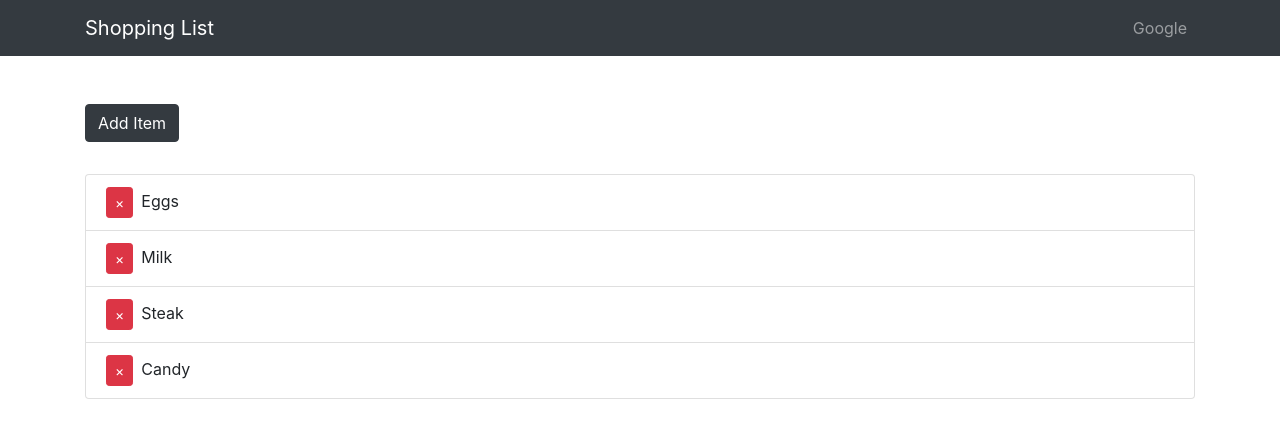
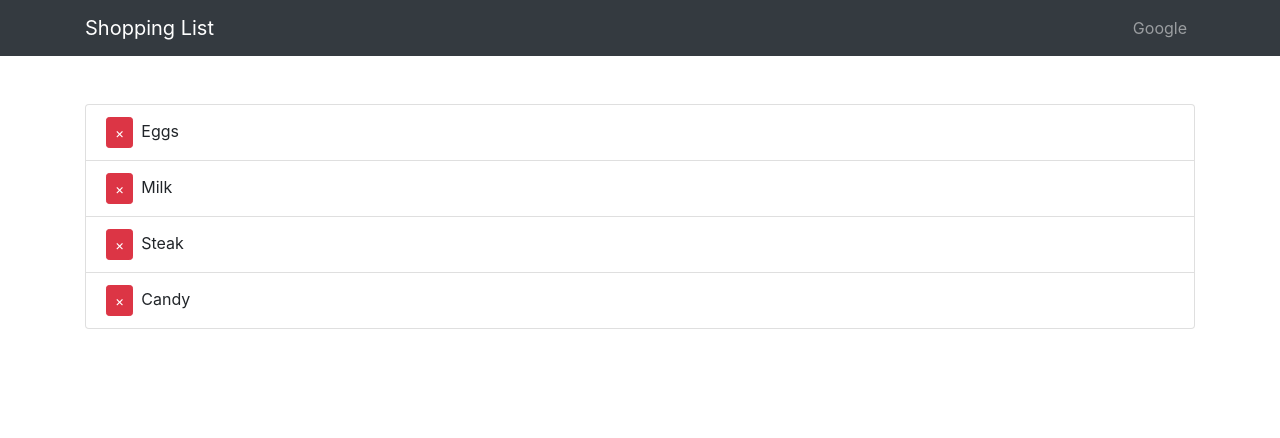
Before and after one commit to jonmckay/MERN-Stack-Repository, a React (Create React App) app in the folder mern_shopping_list/client/: page / in a window 1280 px wide. Shown: the top 438 px of the page. Built offline with nearby package versions, Linux system fonts and the light colour scheme.

Commit message:
Change shopping list app to call delete item from reducer

```diff
--- a/mern_shopping_list/client/package.json
+++ b/mern_shopping_list/client/package.json
@@ -8,8 +8,8 @@
     "react-dom": "^16.7.0",
     "react-redux": "^6.0.0",
     "react-scripts": "2.1.3",
-    "react-transition-group": "^2.5.2",
-    "reactstrap": "^7.0.2",
+    "react-transition-group": "^2.5.3",
+    "reactstrap": "^7.1.0",
     "redux": "^4.0.1",
     "redux-thunk": "^2.3.0",
     "uuid": "^3.3.2"
--- a/mern_shopping_list/client/src/actions/itemActions.js
+++ b/mern_shopping_list/client/src/actions/itemActions.js
@@ -5,3 +5,10 @@ export const getItems = () => {
         type: GET_ITEMS
     };
 };
+
+export const deleteItem = (id) => {
+    return {
+        type: DELETE_ITEM,
+        payload: id
+    };
+};
--- a/mern_shopping_list/client/src/components/ShoppingList.js
+++ b/mern_shopping_list/client/src/components/ShoppingList.js
@@ -1,9 +1,8 @@
 import React, { Component } from 'react';
 import { Container, ListGroup, ListGroupItem, Button } from 'reactstrap';
 import { CSSTransition, TransitionGroup } from 'react-transition-group';
-import uuid from 'uuid';
 import { connect } from 'react-redux';
-import { getItems } from '../actions/itemActions';
+import { getItems, deleteItem } from '../actions/itemActions';
 import PropTypes from 'prop-types';
 
 class ShoppingList extends Component {
@@ -12,24 +11,14 @@ class ShoppingList extends Component {
         this.props.getItems();
     }
 
+onDeleteClick = (id) => {
+    this.props.deleteItem(id);
+}
+
     render() {
         const { items } = this.props.item;
         return(
             <Container>
-                <Button
-                    color="dark"
-                    style={{marginBottom: '2rem'}}
-                    onClick={() => {
-                        const name = prompt('Enter Item');
-                        if(name) {
-                            this.setState(state => ({
-                                items: [...state.items, { id: uuid(), name}]
-                            }));
-                        }
-                    }}
-                >
-                Add Item
-                </Button>
 
                 <ListGroup>
                     <TransitionGroup className="shopping-list">
@@ -40,11 +29,7 @@ class ShoppingList extends Component {
                                       className="remove-btn"
                                       color="danger"
                                       size="sm"
-                                      onClick={() => {
-                                          this.setState(state => ({
-                                              items: state.items.filter(item => item.id !== id)
-                                          }));
-                                      }}
+                                      onClick={this.onDeleteClick.bind(this, id)}
                                     >&times;</Button>
                                 {name}
                                 </ListGroupItem>
@@ -66,4 +51,4 @@ const mapStateToProps = (state) => ({
     item: state.item
 });
 
-export default connect(mapStateToProps, { getItems })(ShoppingList);
+export default connect(mapStateToProps, { getItems, deleteItem })(ShoppingList);
--- a/mern_shopping_list/client/src/reducers/itemReducer.js
+++ b/mern_shopping_list/client/src/reducers/itemReducer.js
@@ -16,6 +16,11 @@ export default function(state = initialState, action) {
             return {
                 ...state
             }
+        case DELETE_ITEM:
+            return {
+                ...state,
+                items: state.items.filter(item => item.id !== action.payload)
+            };
         default:
             return state;
     }
--- a/mern_shopping_list/package.json
+++ b/mern_shopping_list/package.json
@@ -16,7 +16,7 @@
     "body-parser": "^1.18.3",
     "concurrently": "^4.1.0",
     "express": "^4.16.4",
-    "mongoose": "^5.4.2"
+    "mongoose": "^5.4.7"
   },
   "devDependencies": {
     "nodemon": "^1.18.9"
```
Also changed, not shown: 2 other files (tests, documents, lock files or other folders).
